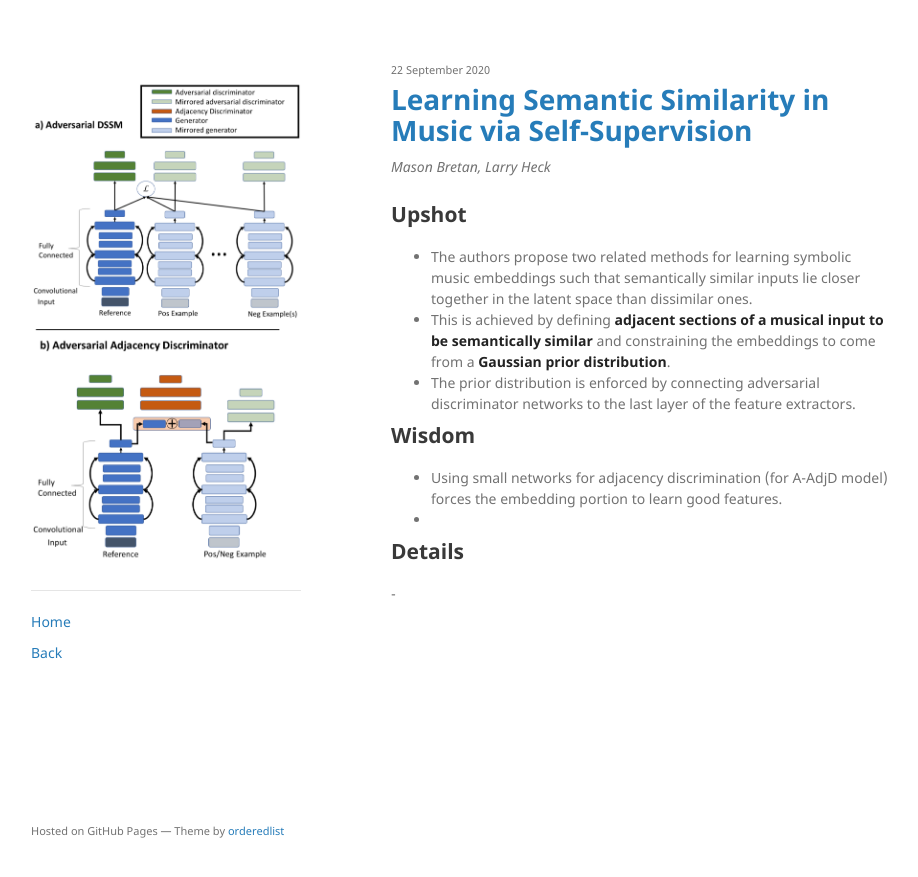
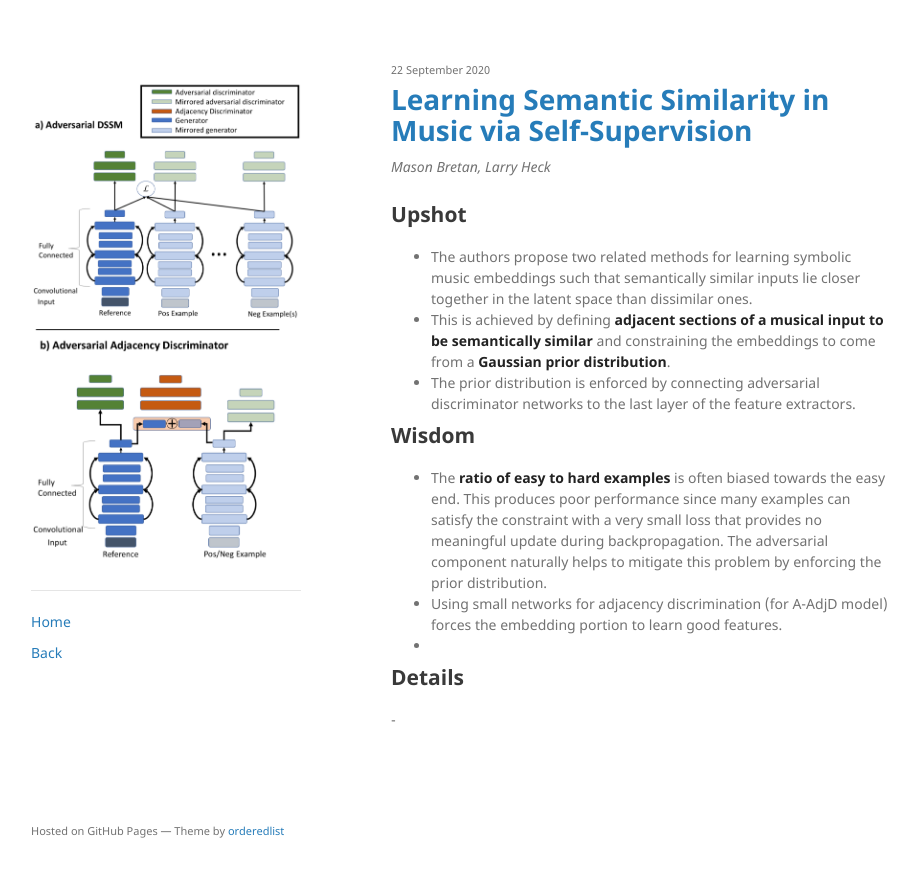
Before and after one commit to shreyanc/shreyanc.github.io, a Jekyll site: the page built from _posts/2020-09-22-semantic-similarity-via-self-supervision.md, in a window 1280 px wide. Shown: the top 877 px of the page, without its empty margins (179-1097 px from the left). Built offline with Jekyll 4.4.1, drawn with Linux system fonts in a browser that asks for light colours.

Commit message:
Update 2020-09-22-semantic-similarity-via-self-supervision.md

```diff
--- a/_posts/2020-09-22-semantic-similarity-via-self-supervision.md
+++ b/_posts/2020-09-22-semantic-similarity-via-self-supervision.md
@@ -19,6 +19,7 @@ post_title: Learning Semantic Similarity in Music via Self-Supervision
 - The prior distribution is enforced by connecting adversarial discriminator networks to the last layer of the feature extractors.
 
 ## Wisdom
+- The **ratio of easy to hard examples** is often biased towards the easy end. This produces poor performance since many examples can satisfy the constraint with a very small loss that provides no meaningful update during backpropagation. The adversarial component naturally helps to mitigate this problem by enforcing the prior distribution.
 - Using small networks for adjacency discrimination (for A-AdjD model) forces the embedding portion to learn good features.
 -
 
```
